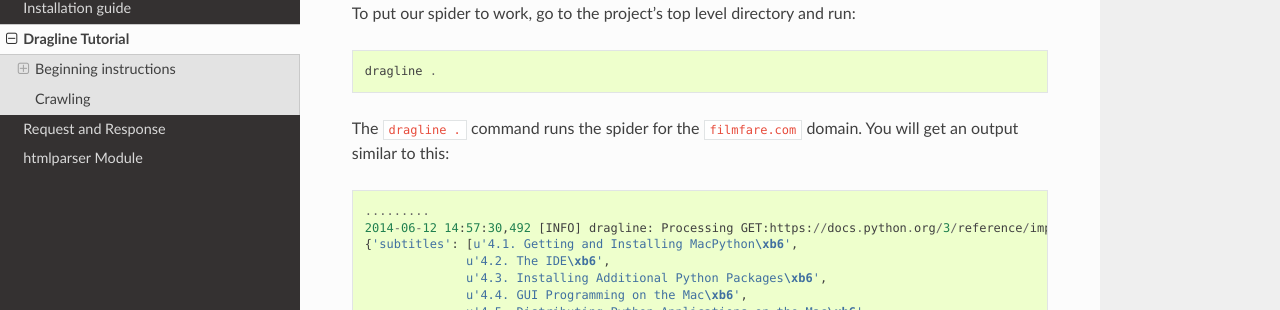
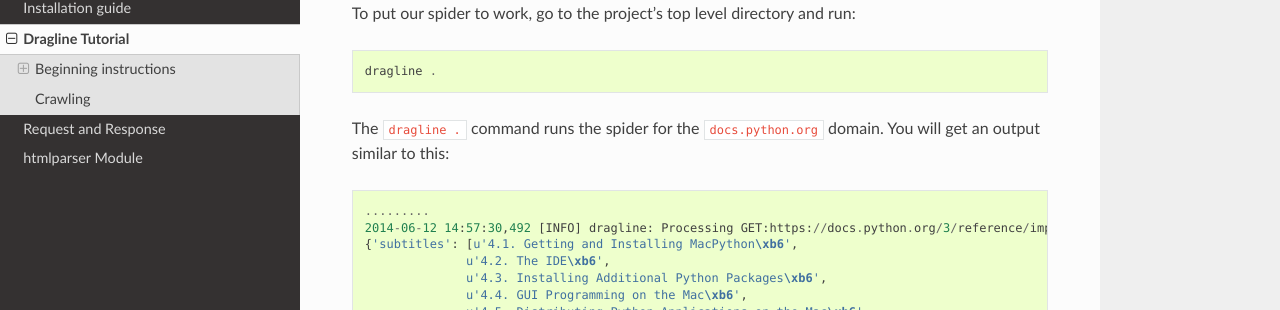
Before and after one commit to narenaryan/dragline, a Sphinx documentation site: the page built from doc/tutorial.rst, in a window 1280 px wide and 900 px high, scrolled down 2438 px. Shown: the part 137-447 px from the top of the window. Built offline with Sphinx 7.4.7 and the Read the Docs theme 2.0.0, drawn with Linux system fonts in a browser that asks for light colours.

Commit message:
redoc modification

```diff
--- a/doc/tutorial.rst
+++ b/doc/tutorial.rst
@@ -134,7 +134,7 @@ To put our spider to work, go to the project's top level directory and run::
 
    dragline .
 
-The ``dragline .`` command runs the spider for the ``filmfare.com`` domain. You
+The ``dragline .`` command runs the spider for the ``docs.python.org`` domain. You
 will get an output similar to this::
 
     .........
```
